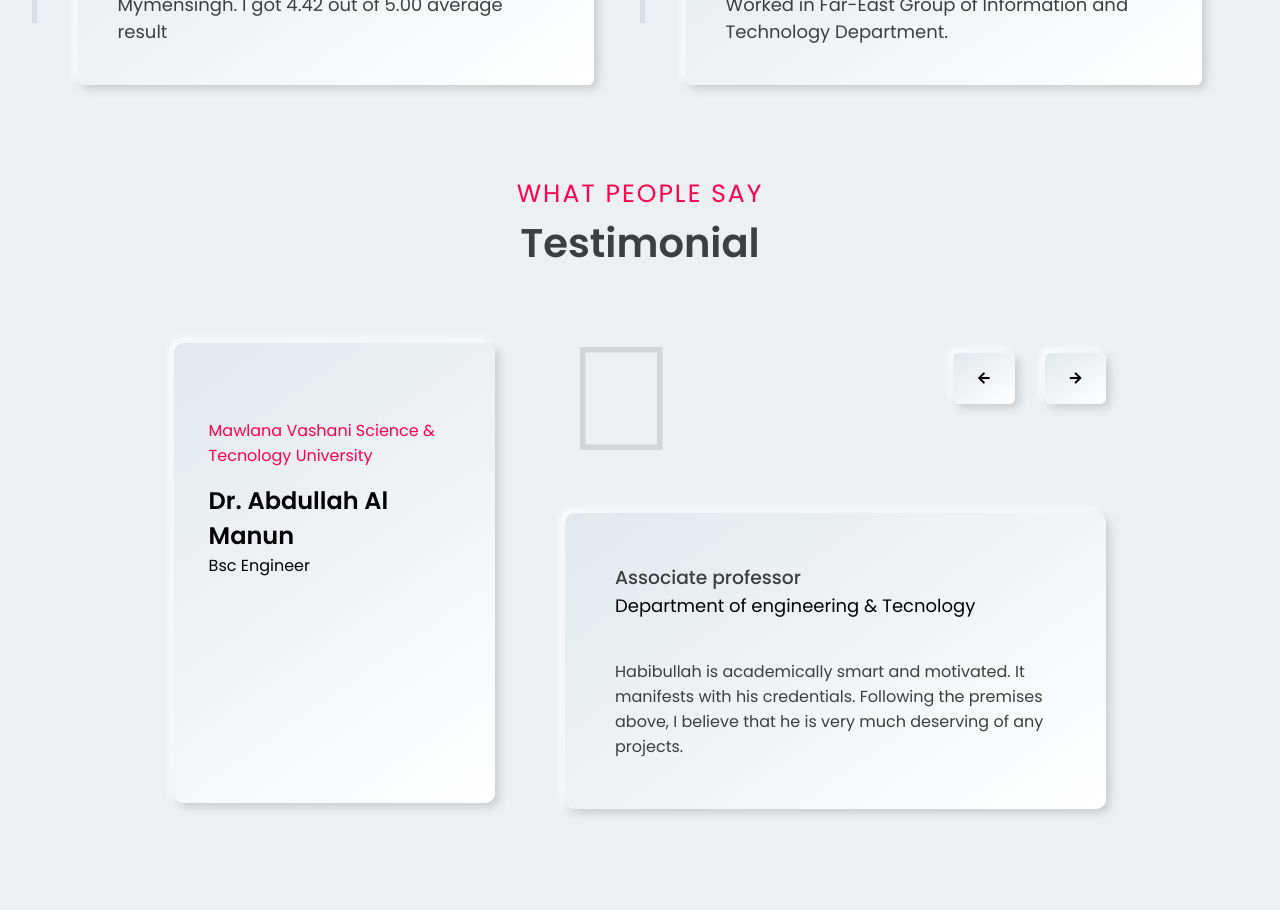
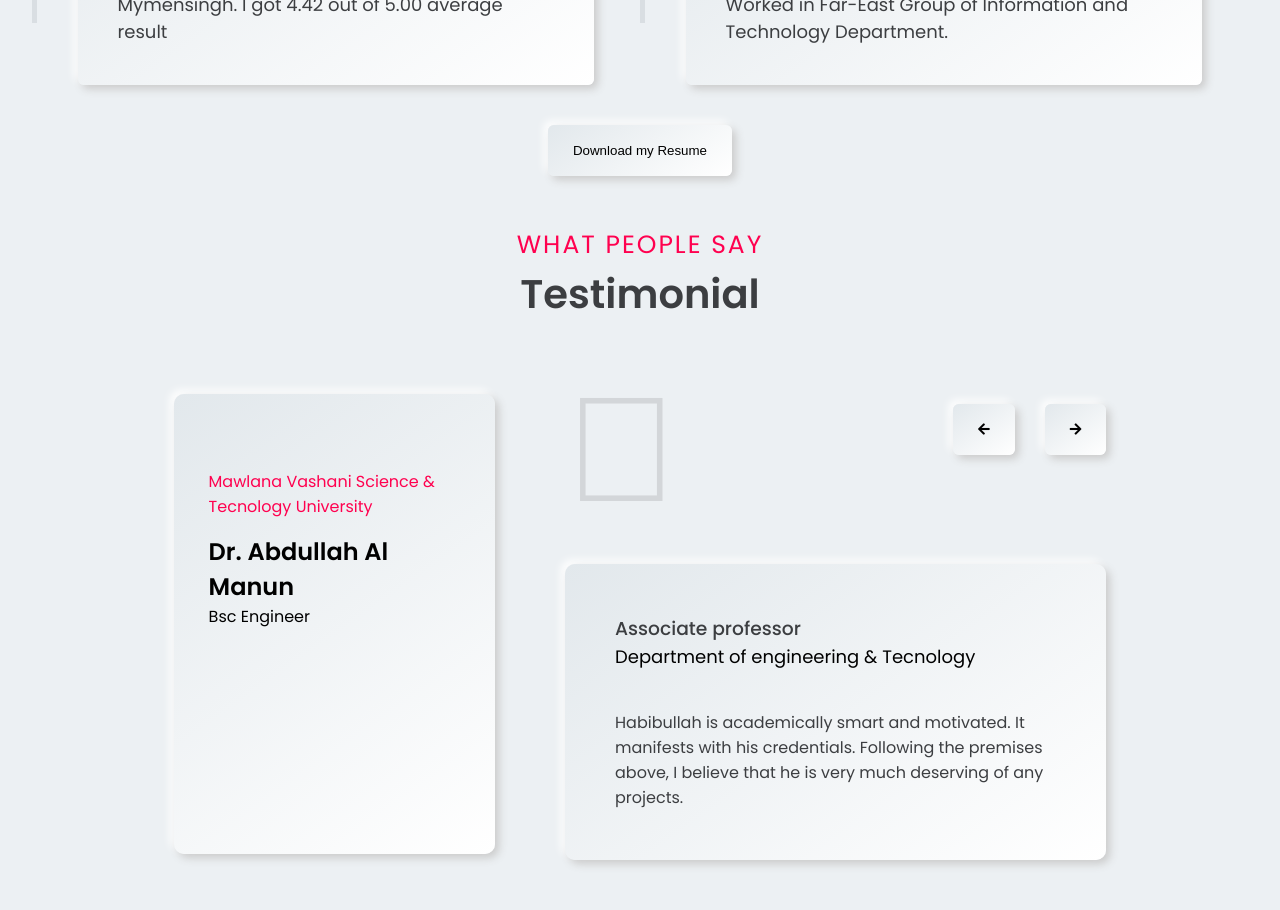
Before and after one commit to Habibullah800/Developer-Portfolio, a React (Create React App) app: page / in a window 1280 px wide. Shown: the part 5100-6010 px from the top of the page. Built offline with nearby package versions, Linux system fonts and the light colour scheme.

Commit message:
conclusion

```diff
--- a/src/Components/Portfolio/Portfolio_data.js
+++ b/src/Components/Portfolio/Portfolio_data.js
@@ -58,8 +58,10 @@ const Portfolio_data = [
         tecnology: 'Tecnology::-- JavaScript, Tailwinds, Daisyui, React js (Router, Hooks, Toastify, query), Protected Route, Firebase Authentication, Nodejs, Express, MongoDB',
         discription: '➔➔➔ A full stack project where admin add any product➔➔➔After Log-in Customer search any product add product to cart ➔➔➔ Admin section added, An admin can add or remove a product.➔➔➔ User can see their DashBoard',
         image: "https://i.ibb.co/m8FWsCs/Manufecture-Website-min.png",
+        live: 'https://github.com/Habibullah800/Manufacture-website-client-site-cv',
         gitui: 'https://github.com/Habibullah800/Manufacture-website-client-site-cv',
         gitserver: 'https://github.com/Habibullah800/Manufecture-website-server-site-cv',
+
     },
     {
         id: 6,
@@ -69,6 +71,9 @@ const Portfolio_data = [
         tecnology: 'Tecnology::-- HTML, Vanila CSS, JavaScript, Tailwinds, React js, React Router Dom, Font Awesome',
         discription: ' ➔➔➔ It is a landing page using React.➔➔➔No other framework or CMS were used in this landing page. ➔➔➔It is fully responsive for any kind of screen size. Here used CSS Media Queries.',
         image: "https://i.ibb.co/XWVDNJM/welcome-packet.png",
+        live: 'https://github.com/Habibullah800/Developer-Portfolio',
+        gitui: 'https://github.com/Habibullah800/Developer-Portfolio',
+        gitserver: 'https://github.com/Habibullah800/Developer-Portfolio',
     },
 
 ]
--- a/src/Components/Resume/Resume.css
+++ b/src/Components/Resume/Resume.css
@@ -95,6 +95,14 @@
     background: #ff3a75;
 }
 
+.resumeBtn {
+    display: flex;
+    align-items: center;
+    justify-content: center;
+
+
+}
+
 @media (max-width: 768px) {
     .Resume .d_flex {
         flex-direction: column;
--- a/src/Components/Resume/Resume.js
+++ b/src/Components/Resume/Resume.js
@@ -42,6 +42,16 @@ const Resume = () => {
                                 })}
                             </div>
                         </div>
+
+                    </div>
+                    <div className='button resumeBtn '>
+                        <a href='https://drive.google.com/file/d/1MdjQN843Ui4nVrn27KOL_dN09wVVJ3Xd/view?usp=sharing' target='blank'>
+                            <button className='btn_shadow'>
+                                Download my Resume
+                            </button>
+                        </a>
+
+
                     </div>
                 </div>
             </section>
```
